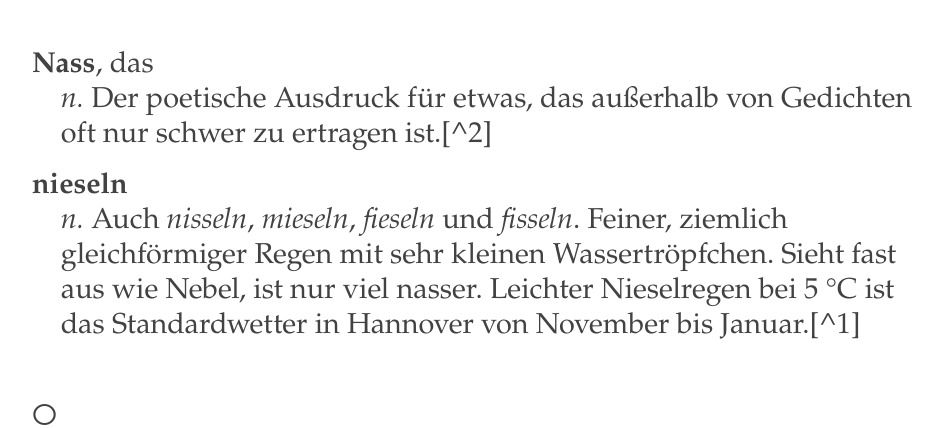
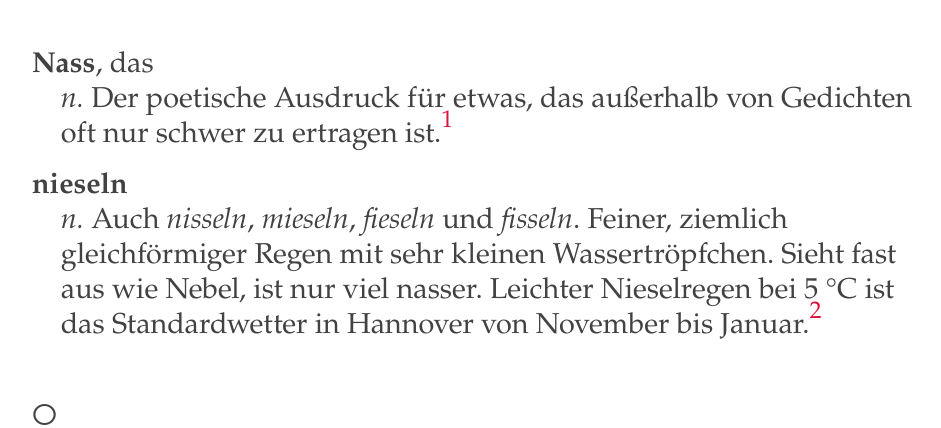
Before and after one commit to marc2o/marc2o.github.io, a Jekyll site: the page built from _posts/2015-09-16-50-Woerter-fuer-Regen.md, in a window 1280 px wide and 900 px high, scrolled down 5523 px. Shown: the part 174-602 px from the top of the window, without its empty margins (160-1101 px from the left). Built offline with Jekyll 4.4.1, drawn with Linux system fonts in a browser that asks for light colours; some of the changed text lies outside the part shown.

Commit message:
Update 2015-09-16-50-Woerter-fuer-Regen.md

```diff
--- a/_posts/2015-09-16-50-Woerter-fuer-Regen.md
+++ b/_posts/2015-09-16-50-Woerter-fuer-Regen.md
@@ -79,9 +79,9 @@ Dieses kurze Glossar zeigt doch unser sehr gestörtes Verhältnis zum Regen. Kei
 
 <dl>
 	<dt><strong>Nass</strong>, das</dt>
-	<dd><em>n.</em> Der poetische Ausdruck für etwas, das außerhalb von Gedichten oft nur schwer zu ertragen ist.[^2]</dd>
+	<dd><em>n.</em> Der poetische Ausdruck für etwas, das außerhalb von Gedichten oft nur schwer zu ertragen ist.<sup id="fnref:1" role="doc-noteref"><a href="#fn:1" class="footnote" rel="footnote">1</a></sup></dd>
 	<dt><strong>nieseln</strong></dt>
-	<dd><em>n.</em> Auch <em>nisseln</em>, <em>mieseln</em>, <em>fieseln</em> und <em>fisseln</em>. Feiner, ziemlich gleichförmiger Regen mit sehr kleinen Wassertröpfchen. Sieht fast aus wie Nebel, ist nur viel nasser. Leichter Nieselregen bei 5 °C ist das Standardwetter in Hannover von November bis Januar.[^1]</dd>
+	<dd><em>n.</em> Auch <em>nisseln</em>, <em>mieseln</em>, <em>fieseln</em> und <em>fisseln</em>. Feiner, ziemlich gleichförmiger Regen mit sehr kleinen Wassertröpfchen. Sieht fast aus wie Nebel, ist nur viel nasser. Leichter Nieselregen bei 5 °C ist das Standardwetter in Hannover von November bis Januar.<sup id="fnref:2" role="doc-noteref"><a href="#fn:2" class="footnote" rel="footnote">2</a></sup></dd>
 </dl>
 
 ### O
@@ -120,7 +120,7 @@ Dieses kurze Glossar zeigt doch unser sehr gestörtes Verhältnis zum Regen. Kei
 	<dt><strong>sintflutartiger Regen</strong>, der</dt>
 	<dd><em>n.</em> Ein sehr starker <em>Schauer</em> oder auch *Platzregen* biblischen Ausmaßes. Häufig gefolgt von voll gelaufenen Kellern und angespülten jungen Hunden.</dd>
 	<dt><strong>Sommerregen</strong>, der</dt>
-	<dd><em>n.</em> Die vielleicht erotischste Art Regenschauer, bei der man barfuß und ohne T-Shirt durch die Straße läuft[^3]; die angenehm lauwarme Dusche von oben an einem heißen Tag, z. B. vor einem Sommergewitter.</dd>
+	<dd><em>n.</em> Die vielleicht erotischste Art Regenschauer, bei der man barfuß und ohne T-Shirt durch die Straße läuft<sup id="fnref:3" role="doc-noteref"><a href="#fn:3" class="footnote" rel="footnote">3</a></sup>; die angenehm lauwarme Dusche von oben an einem heißen Tag, z. B. vor einem Sommergewitter.</dd>
 	<dt><strong>Spargelregen</strong>, der</dt>
 	<dd><em>n.</em> Kurze <em>Schauer</em> im sonst sonnig milden Frühlingswetter im April und Mai. Gern gesehen von Spargelbauern und Spargelessern, weil damit der Spargel gut wächst und nicht zu teuer wird.</dd>
 	<dt><strong>Sprühregen</strong>, der</dt>
```
